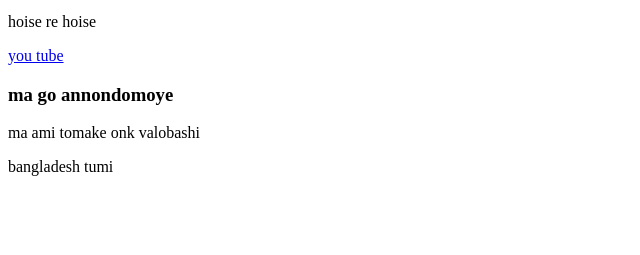
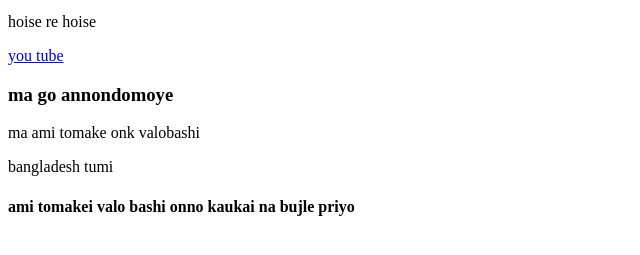
Before and after one commit to Simantoroysourav/simanto12, a plain HTML site: page index.html in a window 1280 px wide. Shown: the part 101-356 px from the top of the page, without its empty margins (0-640 px from the left). Drawn offline with Linux system fonts and the light colour scheme.

Commit message:
Update index.html

```diff
--- a/index.html
+++ b/index.html
@@ -14,5 +14,6 @@
     <P> ma ami tomake onk valobashi</P>
 
     <p> bangladesh tumi </p>
+    <h4> ami tomakei valo bashi onno kaukai na bujle priyo</h4>
 </body>
 </html>
```
